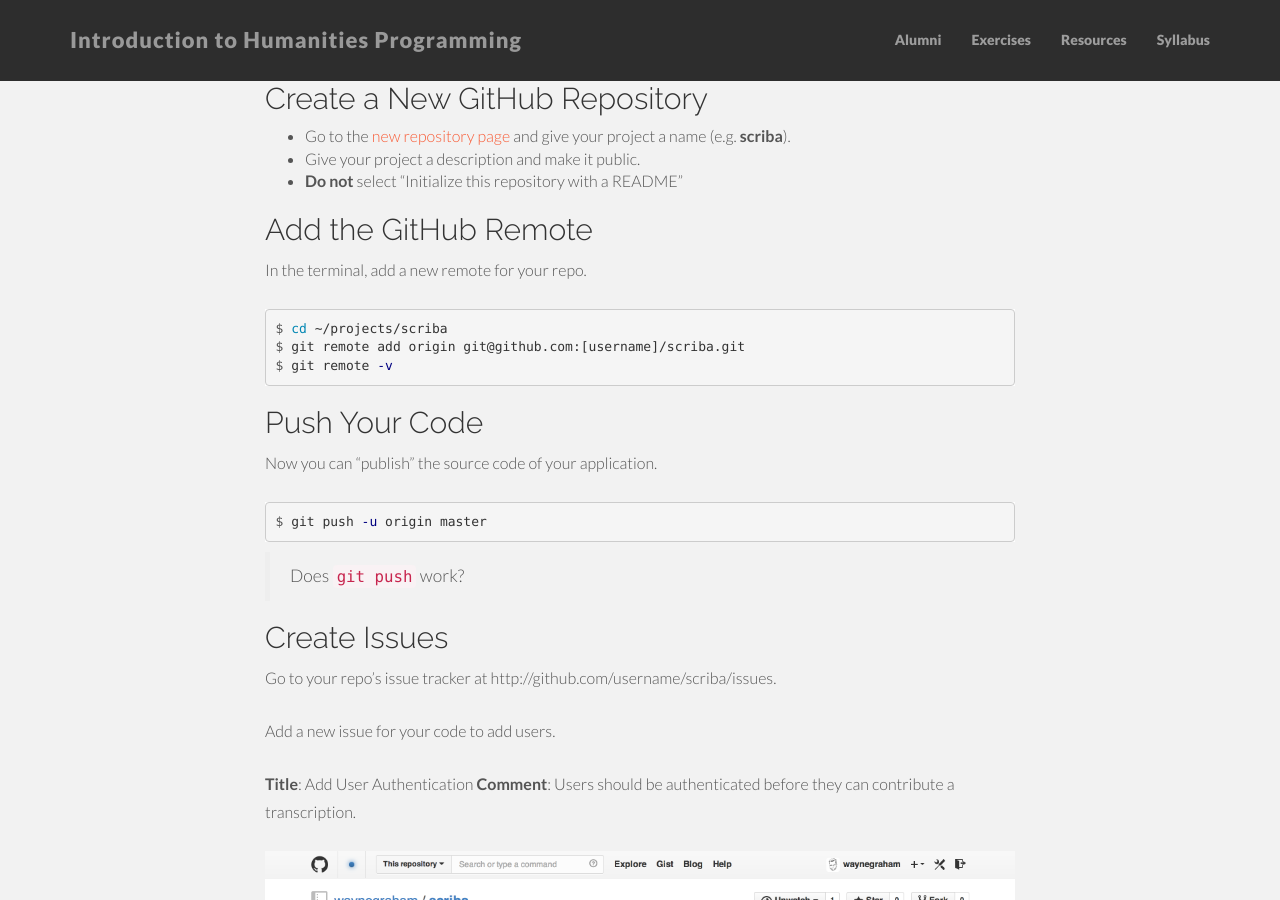
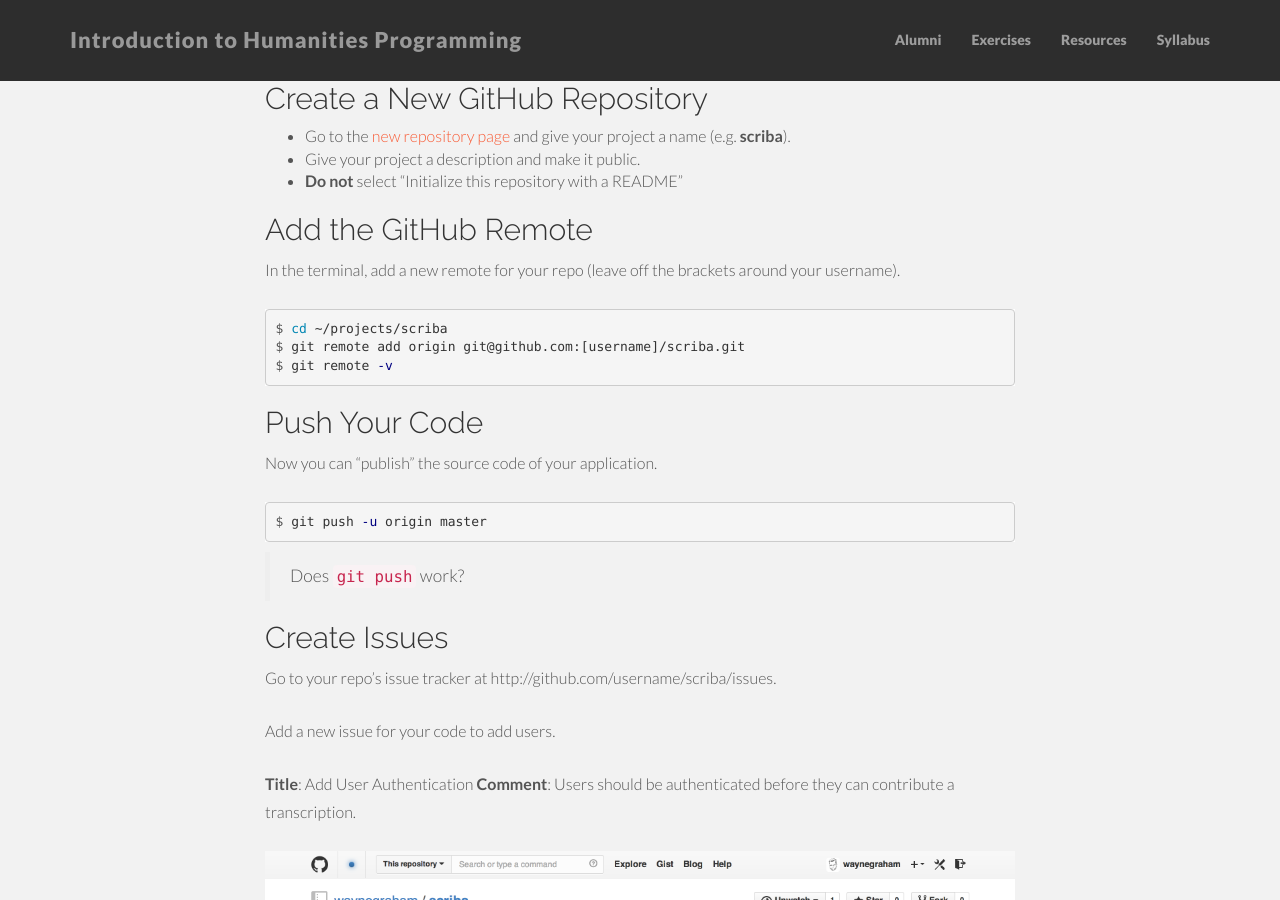
Before and after one commit to humanitiesprogramming/humanitiesprogramming.github.io, a Jekyll site: the page built from exercise-rails6.md, in a window 1280 px wide and 900 px high, scrolled down 405 px. Built offline with Jekyll 4.4.1, drawn with Linux system fonts in a browser that asks for light colours; nearby versions of some CDN libraries.

Commit message:
clarifies github instructions.

```diff
--- a/exercise-rails6.md
+++ b/exercise-rails6.md
@@ -26,7 +26,7 @@
 
 ## Add the GitHub Remote
 
-In the terminal, add a new remote for your repo.
+In the terminal, add a new remote for your repo (leave off the brackets around your username).
 
 {% highlight console %}
 $ cd ~/projects/scriba
```
